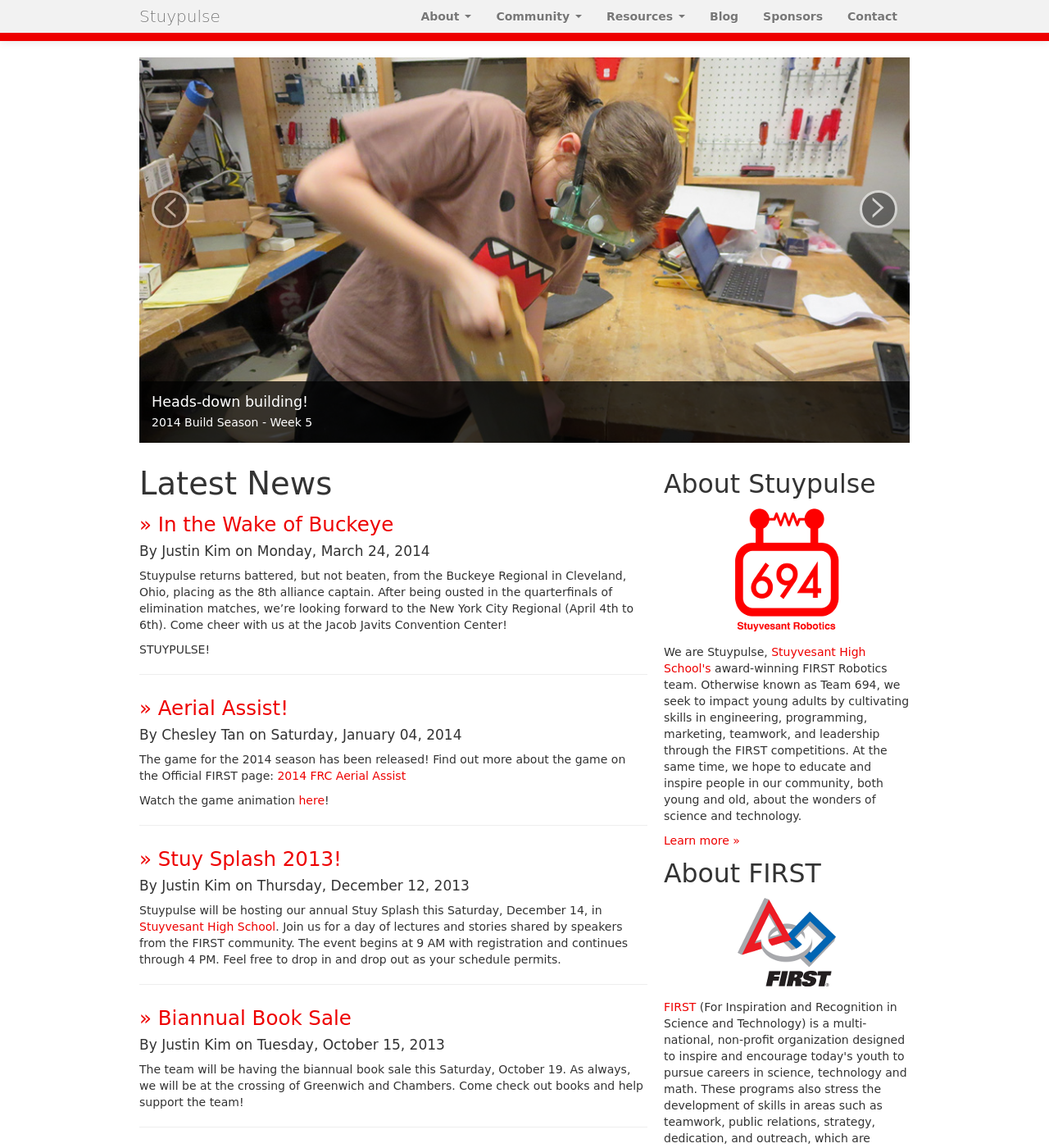
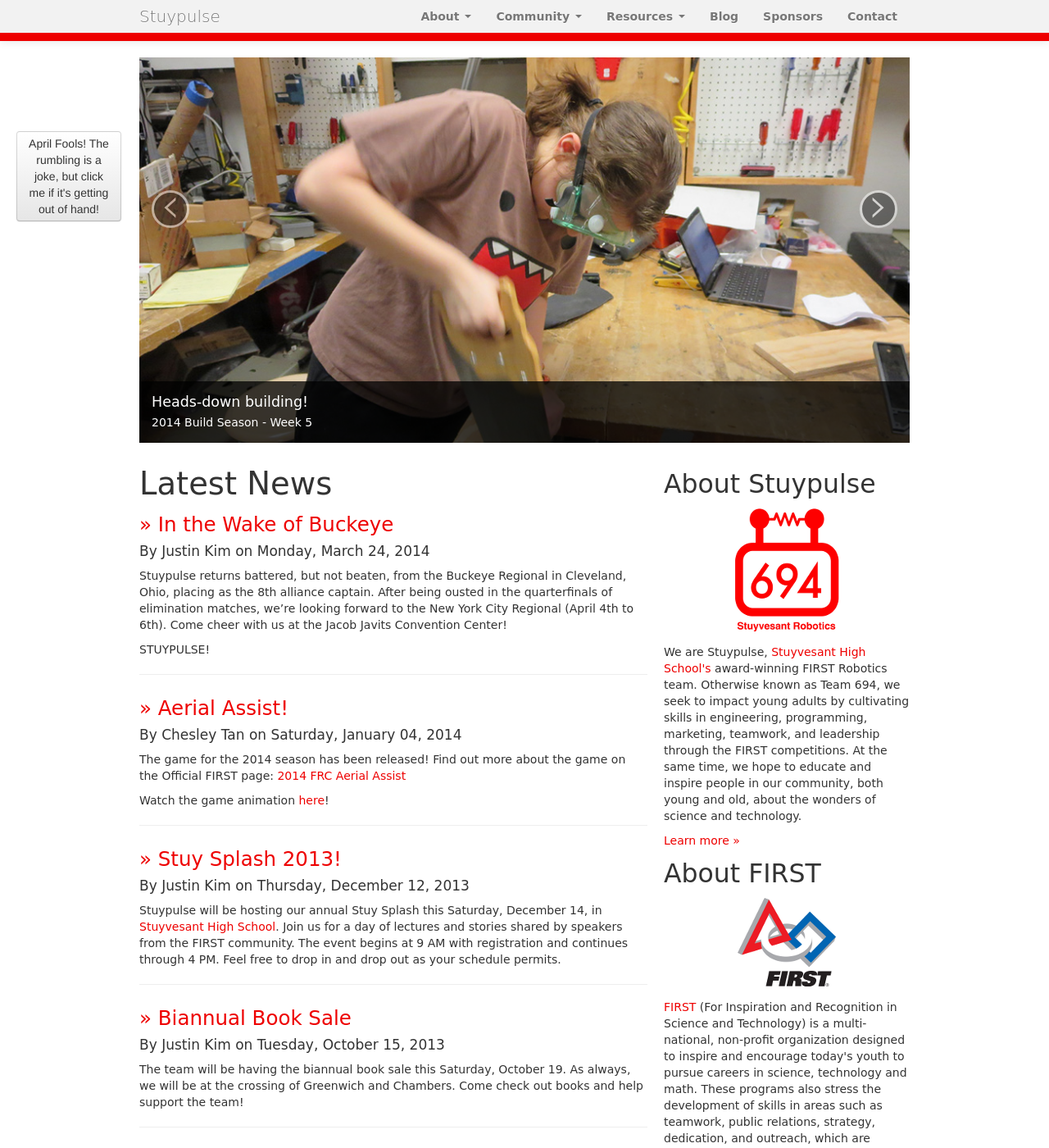
Before and after one commit to StuyPulse/team694.github.io, a Jekyll site: the page built from index.html, in a window 1280 px wide and 1400 px high. Shown: the whole window at 82% size. Built offline with Jekyll 4.4.1, drawn with Linux system fonts in a browser that asks for light colours; nearby versions of some CDN libraries; some of the changed lines change nothing that is shown.

Commit message:
Add rumbling and music

```diff
--- a/_layouts/default.html
+++ b/_layouts/default.html
@@ -36,6 +36,14 @@
 
         </div> <!-- /container -->
 
+        <div id="rumble-button-div">
+            <button id="rumbleOptOut" type="button" onclick="toggleRumble();" class="btn btn-default">April Fools! The rumbling is a joke, but click me if it's getting out of hand!</button>
+        </div>
+
+        <audio id="mario" loop>
+            <source src="http://a.frostyhost.com/1/1396316850-a5bf65.mp3" type="audio/mpeg">
+        </audio>
+
         <script src="//ajax.googleapis.com/ajax/libs/jquery/1.8.3/jquery.min.js"></script>
         <script>window.jQuery || document.write('<script src="/js/vendor/jquery-1.8.3.min.js"><\/script>')</script>
 
@@ -61,6 +69,8 @@
 
         <script src="/js/vendor/bootstrap.min.js"></script>
 
+        <script src="/js/vendor/jquery.jrumble.1.3.min.js"></script>
+
         <script src="/js/main.js"></script>
 
         <script>
@@ -69,5 +79,43 @@
             g.src=('https:'==location.protocol?'//ssl':'//www')+'.google-analytics.com/ga.js';
             s.parentNode.insertBefore(g,s)}(document,'script'));
         </script>
+
+        <script type="text/javascript">
+            var init = function() {
+                $('body').jrumble({x: 1, y: 1, rotation: 0, speed: 50});
+                if (localStorage.rumbleOptOut == null) {
+                    $('body').trigger('startRumble');
+                    var mario = document.getElementById('mario');
+                    if (localStorage.marioLastTime != null) {
+                        mario.currentTime = parseFloat(localStorage.marioLastTime);
+                    }
+                    mario.play();
+                } else {
+                    document.getElementById('rumbleOptOut').innerHTML = "Of course, if you want to toggle the rumbling, click me again. ;)"
+                }
+            };
+        </script>
+        <script>
+            $(document).ready(function() {
+                var toggleRumble = function() {
+                    if (localStorage.rumbleOptOut == null) {
+                        localStorage.rumbleOptOut = "roasted";
+                        document.getElementById('rumbleOptOut').innerHTML = "Of course, if you want to toggle the rumbling, click me again. ;)"
+                        $('body').trigger('stopRumble');
+                        document.getElementById('mario').pause();
+                    } else {
+                        localStorage.removeItem("rumbleOptOut");
+                        $('body').trigger('startRumble');
+                        document.getElementById('mario').play();
+                    }
+                }
+            });
+
+            window.onbeforeunload = function() {
+                localStorage.marioLastTime = document.getElementById('mario').played.end(0);
+            };
+
+            document.getElementById('mario').addEventListener('loadedmetadata', init, false);
+        </script>
     </body>
 </html>
--- a/css/main.css
+++ b/css/main.css
@@ -16,6 +16,15 @@
 
 h1, h2, h3, h4, h5, h6, small {
   font-family: "Comic Sans MS", cursive, sans-serif !important;
+}
+
+#rumble-button-div {
+  padding: 20px;
+  width: 10%;
+  left: 0%;
+  top: 10%;
+  position: fixed;
+  z-index: 694;
 }
 
 /* Spacing for button in carousel caption */
```
Also changed, not shown: js/vendor/jquery.jrumble.1.3.min.js (added).
